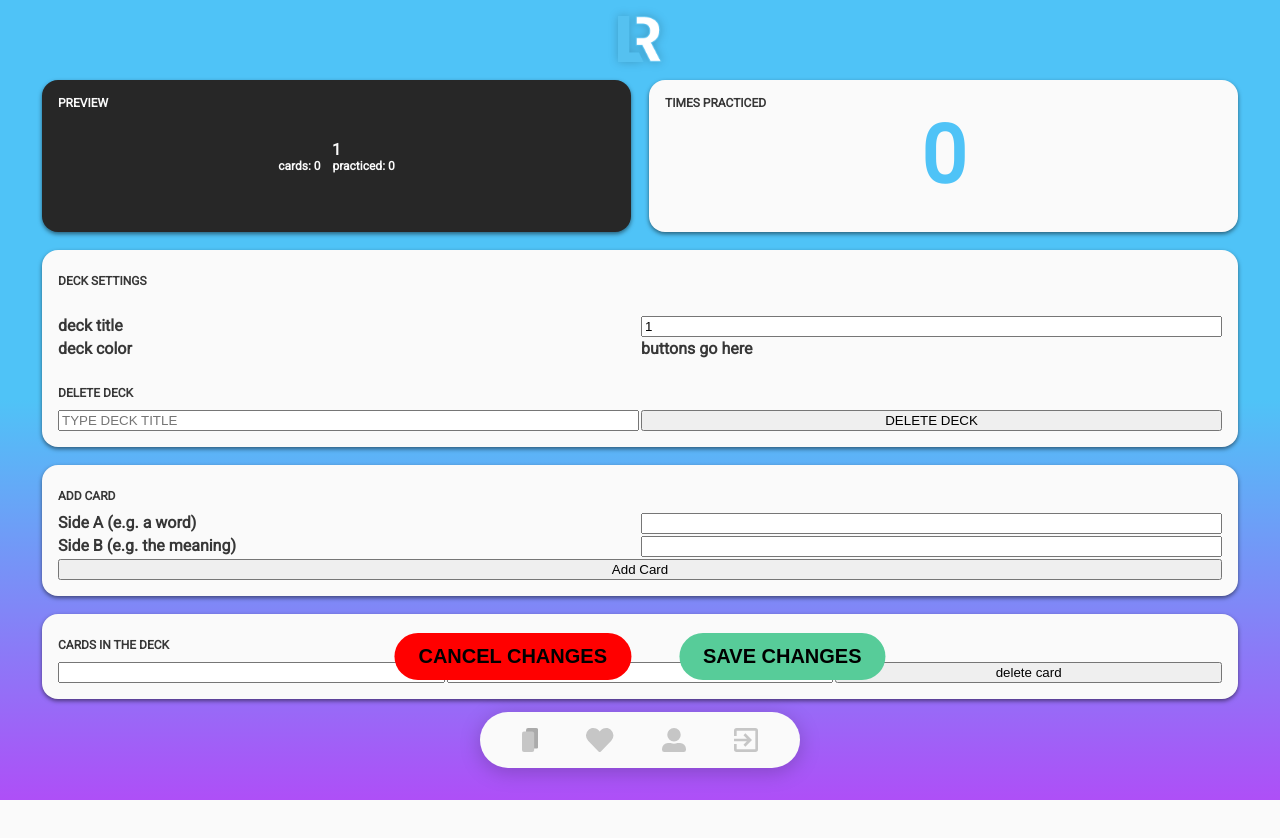
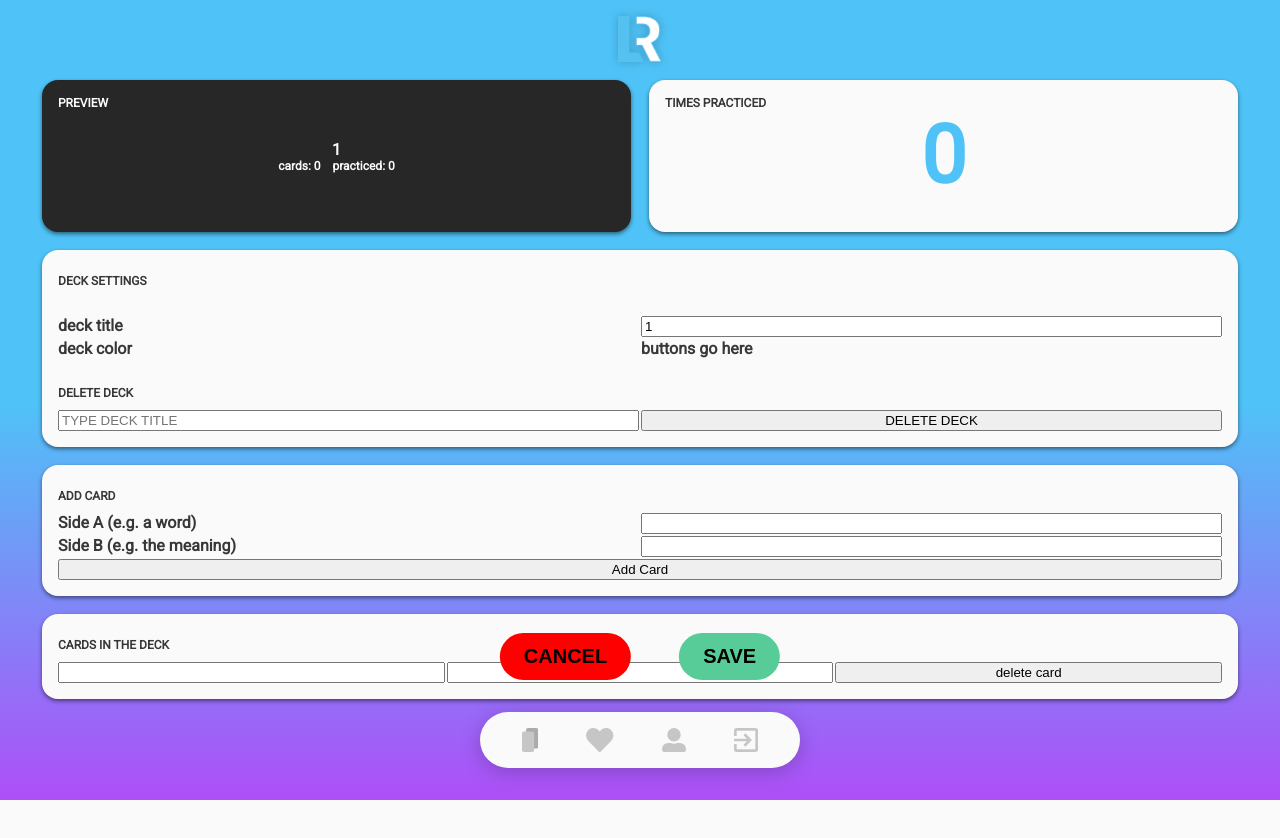
Before and after one commit to ariqfraser/lexireader-website, a React (Vite) app: page /fc/1 in a window 1280 px wide. Both pictures are taken after a click on the button "EDIT". Shown: the top 838 px of the page. Built offline with nearby package versions, Linux system fonts and the light colour scheme.

Commit message:
conditional render if isNew

```diff
--- a/src/pages/DeckEditPage.jsx
+++ b/src/pages/DeckEditPage.jsx
@@ -61,7 +61,7 @@ const DeckEditPage = () => {
     const [practiced, setPracticed] = useState(0);
     const [isNew] = useSearchParams();
 
-    const [mode, setMode] = useState('view');
+    const [mode, setMode] = useState(!isNew.get('isNew') ? 'view' : 'edit');
 
     // check if creating a new deck
     if (!isNew.get('isNew')) {
@@ -129,10 +129,10 @@ const DeckEditPage = () => {
                                 onClick={() => handleCancelChanges()}
                                 bg="red"
                             >
-                                cancel changes
+                                cancel
                             </ActionButton>
                             <ActionButton onClick={() => handleSaveChanges()}>
-                                Save Changes
+                                Save
                             </ActionButton>
                         </ActionWrapper>
                     </>
```
